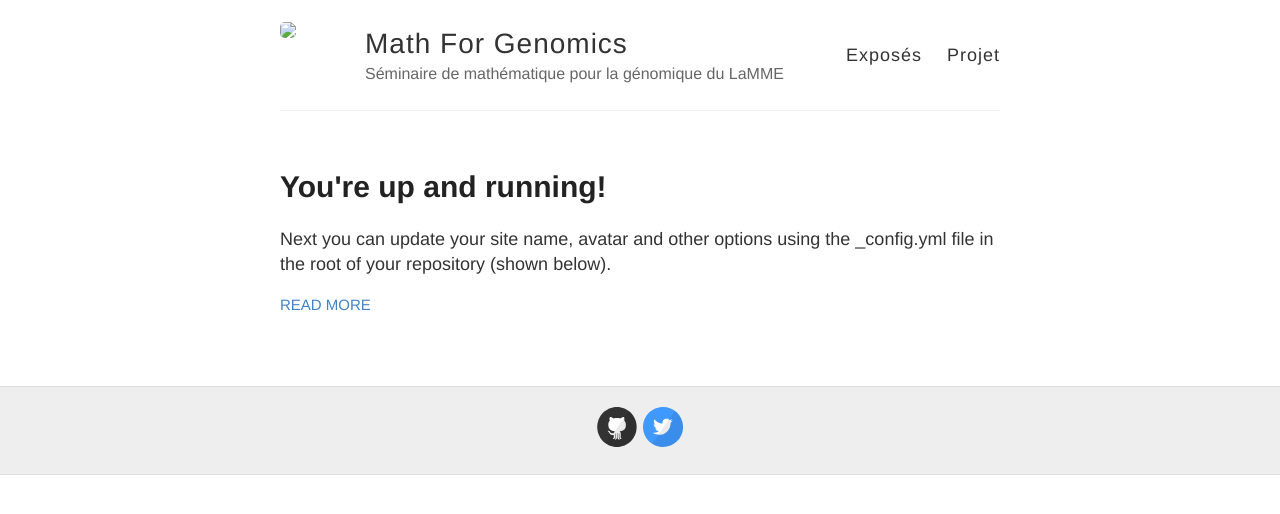
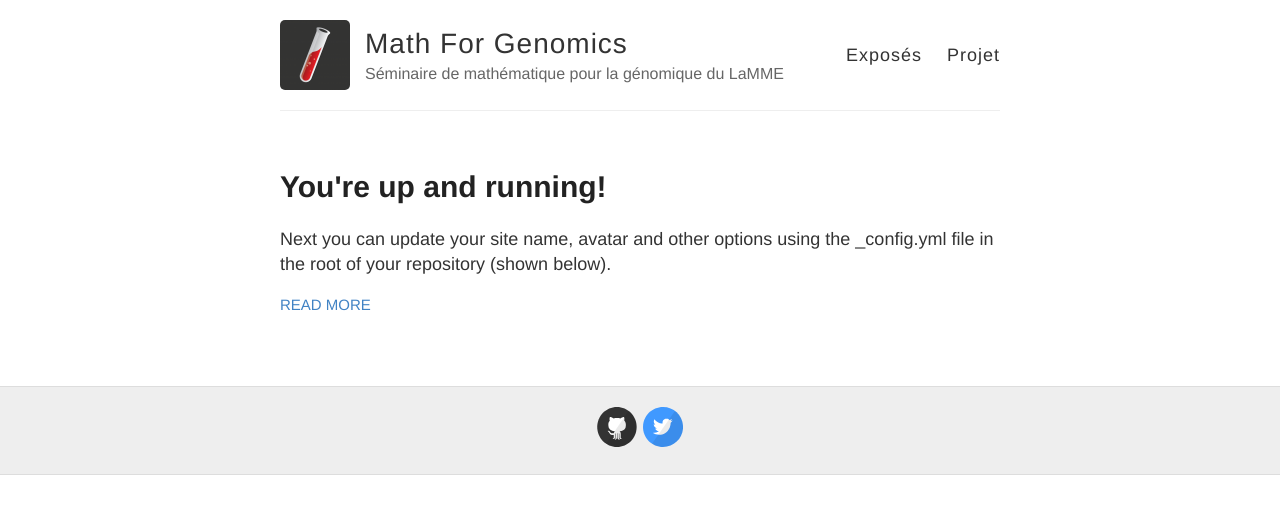
Before and after one commit to MathForGenomics/MathForGenomics.github.io, a Jekyll site: the page built from index.html, in a window 1280 px wide. Shown: the top 514 px of the page. Built offline with Jekyll 4.4.1, drawn with Linux system fonts in a browser that asks for light colours.

Commit message:
Update _config.yml

```diff
--- a/_config.yml
+++ b/_config.yml
@@ -9,7 +9,7 @@ name: Math For Genomics
 description: Séminaire de mathématique pour la génomique du LaMME
 
 # URL of your avatar or profile pic (you could use your GitHub profile pic)
-avatar: MathForGenomics.github.io/images/jekyll-logo.png
+avatar: https://MathForGenomics.github.io/images/jekyll-logo.png
 
 #
 # Flags below are optional
```
